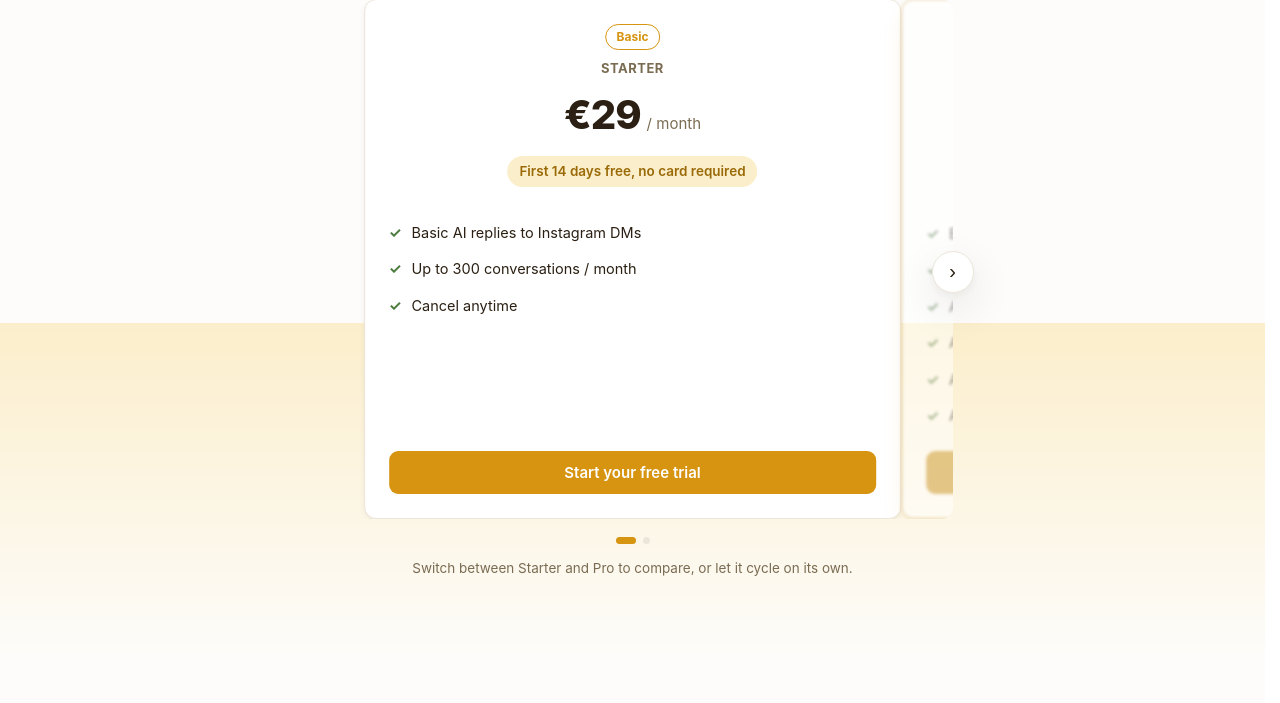
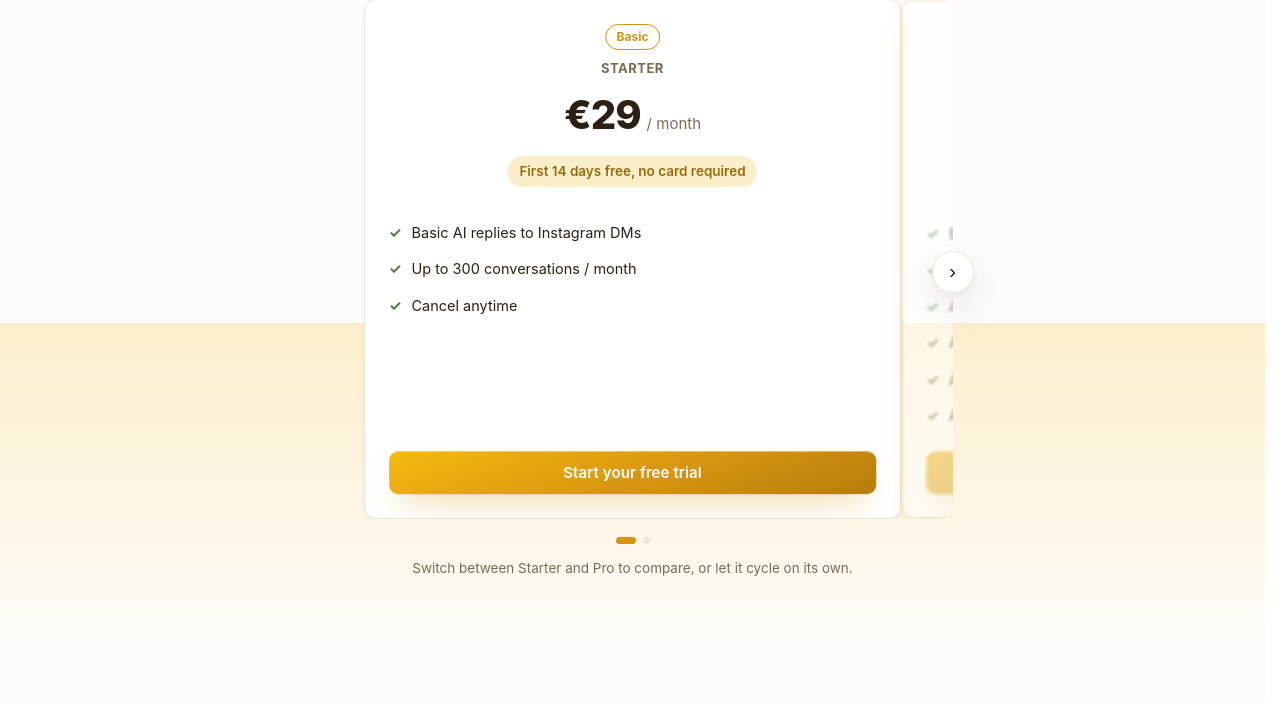
Before and after one commit to mihajlosavovic5-lab/camilius, a Flask app: page / in a window 1280 px wide. Shown: the part 1277-1980 px from the top of the page. Run offline with Flask 3, Linux system fonts and the light colour scheme; data that the repository does not hold is empty; parts of the project's set-up code (start-up, migrations or seed data) failed here and were passed over; some libraries are stand-ins or nearby versions.

Commit message:
Apply the premium CTA treatment to the pricing cards' trial buttons
Same gradient fill, ambient glow, and one-shot hover shine as the hero
CTA, now on both "Start your free trial" buttons in the Simple pricing
section so the two match.

Co-Authored-By: Claude Sonnet 5 <noreply@anthropic.com>
Claude-Session: https://claude.ai/code/session_01AXfqEbwjATyVfkSDVnnkWP

```diff
--- a/static/style.css
+++ b/static/style.css
@@ -1205,25 +1205,29 @@ html { scroll-behavior: smooth; }
     to { opacity: 1; transform: none; }
 }
 
-/* --- Hero CTA: premium button treatment ---
+/* --- Primary CTA buttons (hero + pricing cards): premium treatment ---
    Was a flat fill with a shine sweep looping forever on a timer, which read as a
    cheap template trick. Real "strong" sites don't loop a gloss effect - the shine
    below now fires once, on hover, as an intentional micro-interaction; the button
    itself carries the polish instead (soft gradient, brand-colored ambient glow,
-   crisp inset highlight for depth, smoother easing on lift). */
-.hero-actions .button.lp-shine {
+   crisp inset highlight for depth, smoother easing on lift). Same treatment on
+   the "Start your free trial" pricing-card buttons as the hero's, per request. */
+.hero-actions .button.lp-shine,
+.lp-pricing-card .button.lp-shine {
     position: relative; overflow: hidden;
     background: linear-gradient(160deg, var(--gold-dark) 0%, var(--primary) 58%, var(--primary-dark) 100%);
     box-shadow: inset 0 1px 0 rgba(255, 255, 255, .38), 0 1px 2px rgba(38, 32, 20, .1), 0 16px 32px -14px rgba(214, 148, 16, .6);
     letter-spacing: .1px;
     transition: transform .28s cubic-bezier(.16, 1, .3, 1), box-shadow .28s cubic-bezier(.16, 1, .3, 1), background .22s ease;
 }
-.hero-actions .button.lp-shine:hover {
+.hero-actions .button.lp-shine:hover,
+.lp-pricing-card .button.lp-shine:hover {
     background: linear-gradient(160deg, var(--gold-dark) 0%, var(--primary-dark) 100%);
     box-shadow: inset 0 1px 0 rgba(255, 255, 255, .42), 0 2px 4px rgba(38, 32, 20, .12), 0 22px 40px -16px rgba(214, 148, 16, .68);
     transform: translateY(-2px);
 }
-.hero-actions .button.lp-shine:active {
+.hero-actions .button.lp-shine:active,
+.lp-pricing-card .button.lp-shine:active {
     transform: translateY(0);
     box-shadow: inset 0 1px 0 rgba(255, 255, 255, .3), 0 8px 16px -10px rgba(214, 148, 16, .55);
 }
--- a/templates/landing.html
+++ b/templates/landing.html
@@ -305,7 +305,7 @@
                             <li><span class="checkmark">&#10003;</span> <span data-i18n="subscription.starter.benefit2">Up to 300 conversations / month</span></li>
                             <li><span class="checkmark">&#10003;</span> <span data-i18n="landing.pricing.benefit3">Cancel anytime</span></li>
                         </ul>
-                        <a href="{{ url_for('register') }}" class="button button-full" data-i18n="landing.pricing.cta">Start your free trial</a>
+                        <a href="{{ url_for('register') }}" class="button button-full lp-shine" data-i18n="landing.pricing.cta">Start your free trial</a>
                     </div>
                     <div class="lp-slide card lp-pricing-card lp-pricing-card-recommended">
                         <span class="lp-plan-badge lp-plan-badge-recommended" data-i18n="subscription.recommended">Recommended</span>
@@ -323,7 +323,7 @@
                             <li><span class="checkmark">&#10003;</span> <span data-i18n="subscription.pro.benefit5">AI cancellation &amp; rescheduling</span></li>
                             <li><span class="checkmark">&#10003;</span> <span data-i18n="subscription.pro.benefit6">AI assistant for support questions</span></li>
                         </ul>
-                        <a href="{{ url_for('register') }}" class="button button-full" data-i18n="landing.pricing.cta">Start your free trial</a>
+                        <a href="{{ url_for('register') }}" class="button button-full lp-shine" data-i18n="landing.pricing.cta">Start your free trial</a>
                     </div>
                 </div>
             </div>
```
